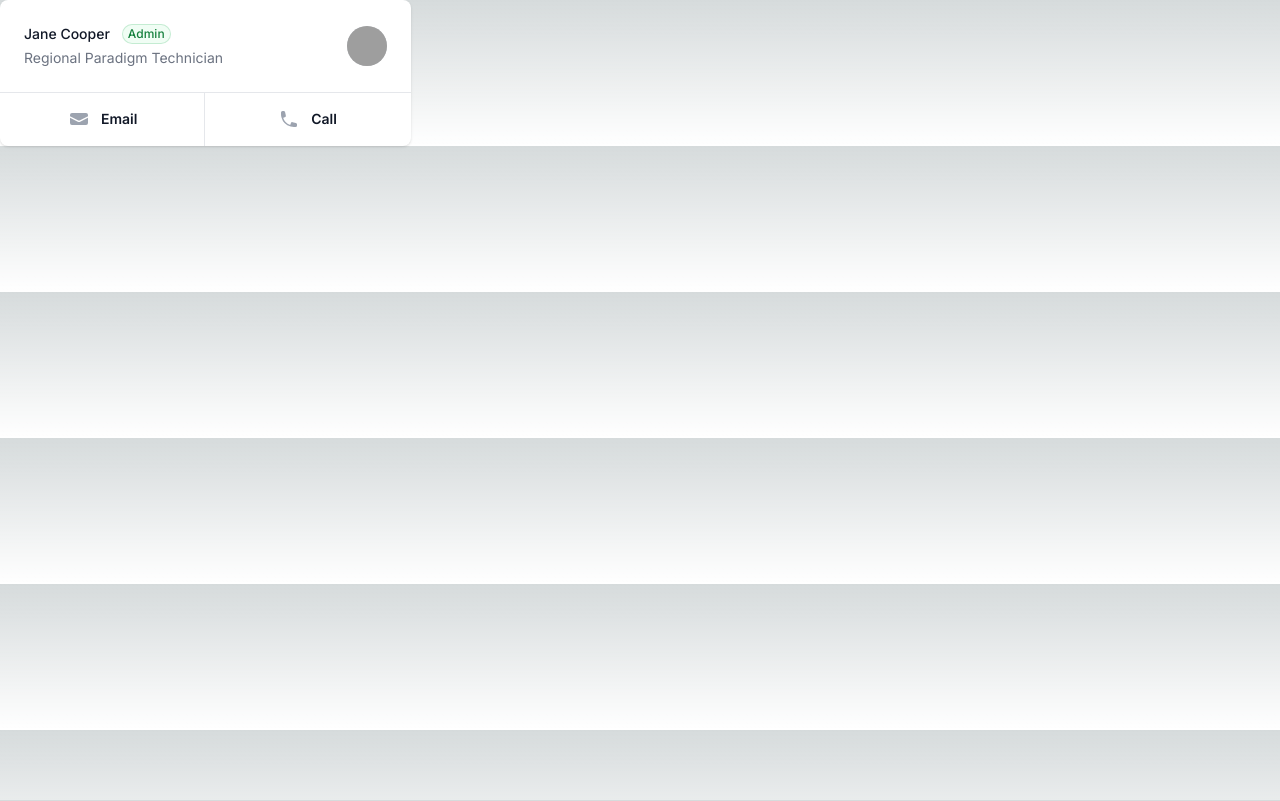
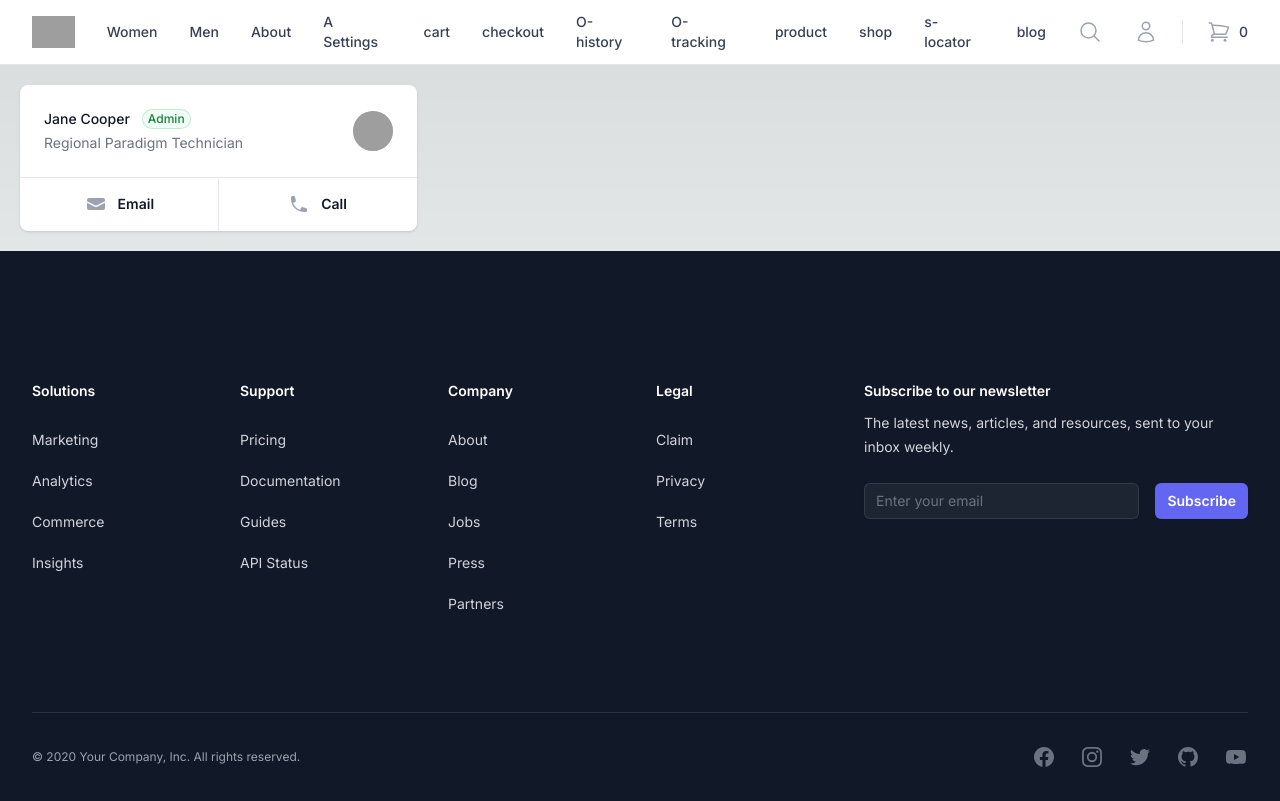
Before and after one commit to Shashankphatkure/digi1, a Next.js app: page /storelocator in a window 1280 px wide. Built offline with nearby package versions, Linux system fonts and the light colour scheme; grey boxes are pictures that could not be loaded.

Commit message:
updated account settings and store locator

```diff
--- a/app/accountsettings/page.tsx
+++ b/app/accountsettings/page.tsx
@@ -1,9 +1,15 @@
 import Profilesettings from "@/components/applicationui/forms/formlayouts/two_column_with_cards";
+import Ecommerceheader from "@/components/marketing/elements/header/with_left_aligned_nav";
+import Footer from "@/components/marketing/section/footer/4_column_with_newsletter_dark";
 
 export default function Home() {
   return (
     <>
-    <Profilesettings/>
+    <Ecommerceheader/>
+    <div style={{ padding: '10px', margin: '10px' }}>
+  <Profilesettings/>
+</div>
+    <Footer/>
     </>
   );
 }
--- a/app/storelocator/page.tsx
+++ b/app/storelocator/page.tsx
@@ -1,9 +1,17 @@
 import Gridlists from "@/components/applicationui/lists/gridlists/contact_cards_with_small_portraits";
+import Ecommerceheader from "@/components/marketing/elements/header/with_left_aligned_nav";
+import Footer from "@/components/marketing/section/footer/4_column_with_newsletter_dark";
 
 export default function Home() {
   return (
     <>
+    <Ecommerceheader/>
+
+    <div style={{ padding: '10px', margin: '10px' }}>
     <Gridlists/>
+    </div>
+
+    <Footer/>
     </>
   );
 }
```
